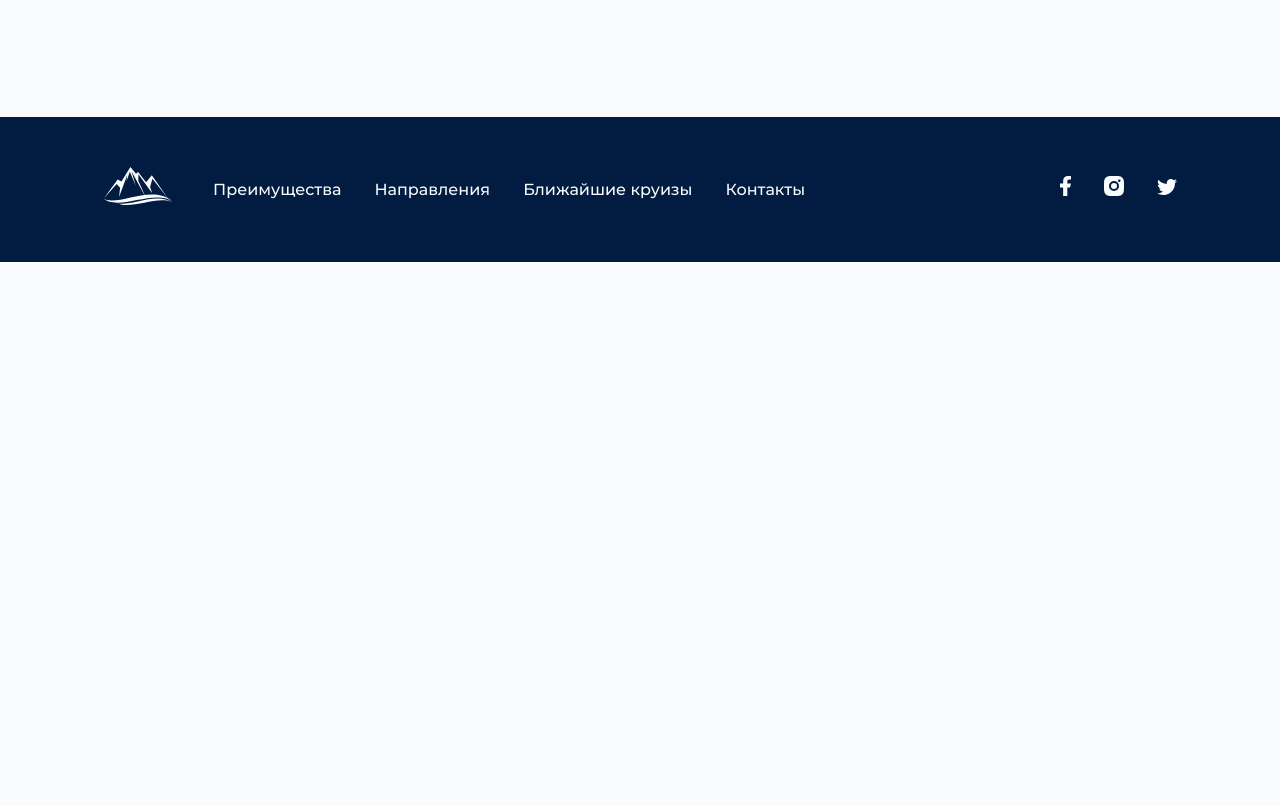
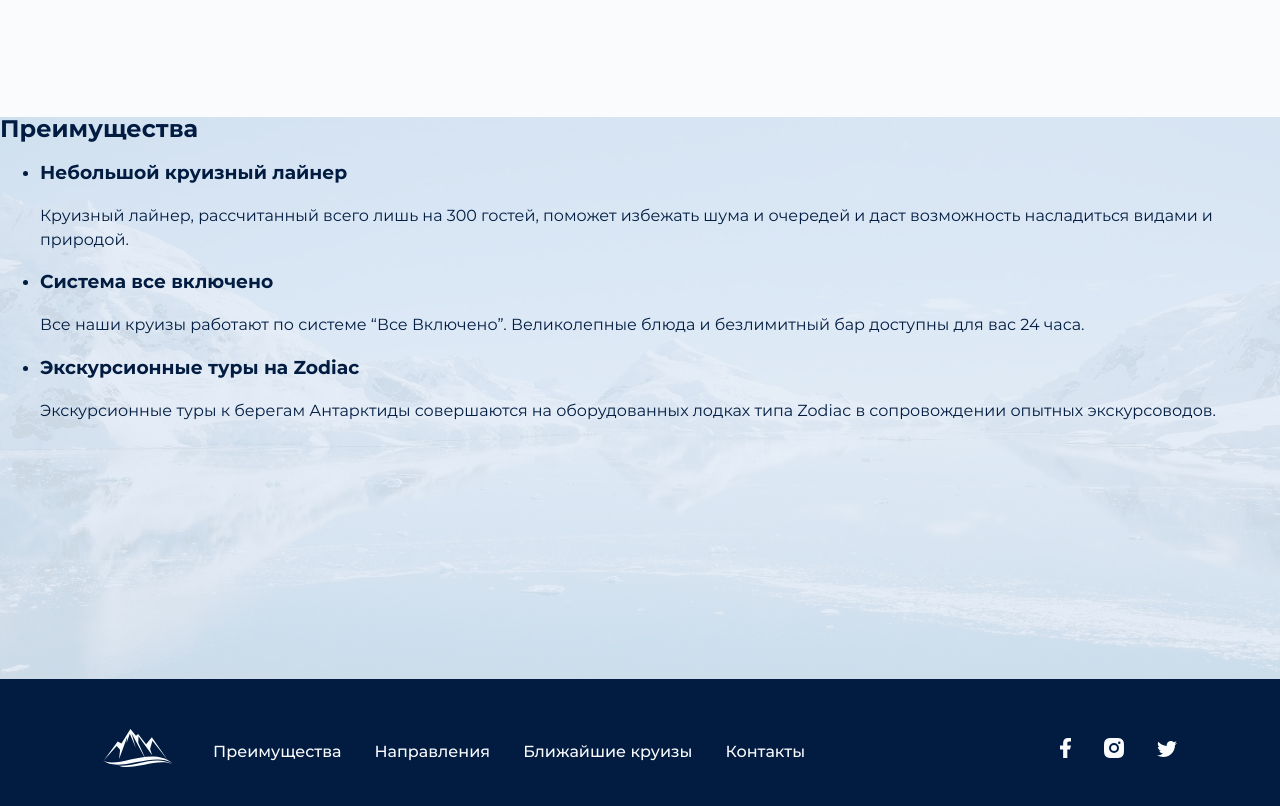
Before and after one commit to 01gap/cruises-to-antarctica, a website: page source/index.html in a window 1280 px wide. Shown: the part 1081-1887 px from the top of the page. Before the commit the page ends 1343 px from the top, so only its background shows below. Drawn offline with nearby package versions, Linux system fonts and the light colour scheme; files that its build step writes are made by us from their sources; files whose address does not match are found by name.

Commit message:
начало стилизации блока преимуществ

```diff
--- a/source/index.html
+++ b/source/index.html
@@ -57,6 +57,31 @@
             </picture>
           </div>
         </section>
+        <section class="advantages">
+          <div class="advantages__inner">
+            <h2 class="advantages__title">Преимущества</h2>
+            <ul class="advantages__list">
+              <li class="advantages__item advantages_item--liner">
+                <div class="advantages__item-inner advantages__item-inner--">
+                  <h3 class="advantages__item-title">Небольшой круизный лайнер</h3>
+                  <p class="advantages__item-text">Круизный лайнер, рассчитанный всего лишь на 300 гостей, поможет избежать шума и очередей и даст возможность насладиться видами и природой.</p>
+                </div>
+              </li>
+              <li class="advantages__item advantages_item--all-inclusive">
+                <div class="advantages__item-inner advantages__item-inner--">
+                  <h3 class="advantages__item-title">Система все включено</h3>
+                  <p class="advantages__item-text">Все наши круизы работают по системе “Все Включено”. Великолепные блюда и безлимитный бар доступны для вас 24 часа.</p>
+                </div>
+              </li>
+              <li class="advantages__item advantages_item--zodiac">
+                <div class="advantages__item-inner advantages__item-inner--">
+                  <h3 class="advantages__item-title">Экскурсионные туры на Zodiac</h3>
+                  <p class="advantages__item-text">Экскурсионные туры к берегам Антарктиды совершаются на оборудованных лодках типа Zodiac в сопровождении опытных экскурсоводов.</p>
+                </div>
+              </li>
+            </ul>
+          </div>
+        </section>
       </main>
       <footer class="page-footer">
         <div class="page-footer__logo-nav">
--- /dev/null
+++ b/source/sass/blocks/advantages.scss
@@ -0,0 +1,35 @@
+.advantages__inner {
+  min-height: 562px;
+  background-image: url("../img/bg-advantages-desktop.jpg");
+  background-size: cover;
+  background-color: #69656d;
+
+  @media (min-resolution: $retina-dpi), (min-resolution: $retina-dppx) {
+    background-image: url("../img/bg-advantages-desktop@2x.jpg");
+  }
+
+  @media (max-width: $tablet-max-width) {
+    min-height: 588px;
+  }
+
+  @media (max-width: $tablet-min-width) {
+    background-image: url("../img/bg-advantages-tablet.jpg");
+
+    @media (min-resolution: $retina-dpi), (min-resolution: $retina-dppx) {
+      background-image: url("../img/bg-advantages-tablet@2x.jpg");
+    }
+  }
+
+  @media (max-width: $mobile-max-width) {
+    min-height: 997px;
+  }
+
+  @media (max-width: $mobile-min-width) {
+    background-image: url("../img/bg-advantages-mobile.jpg");
+
+    @media (min-resolution: $retina-dpi), (min-resolution: $retina-dppx) {
+      background-image: url("../img/bg-advantages-mobile@2x.jpg");
+    }
+  }
+
+}
--- a/source/sass/blocks/main-nav.scss
+++ b/source/sass/blocks/main-nav.scss
@@ -44,13 +44,6 @@
   }
 }
 
-.main-nav__item--footer a {
-  @media (max-width: $tablet-max-width) {
-    font-size: 12px;
-    line-height: 15px;
-  }
-}
-
 @media (max-width: $mobile-menu-max-width) {
   .main-nav__toggle-icon {
     display: block;
@@ -66,6 +59,11 @@
 }
 
 .main-nav__item--footer a {
+  @media (max-width: $tablet-max-width) {
+    font-size: 12px;
+    line-height: 15px;
+  }
+
   @media (max-width: $mobile-max-width) {
     font-size: 12px;
     line-height: 15px;
--- a/source/sass/blocks/page-header.scss
+++ b/source/sass/blocks/page-header.scss
@@ -117,6 +117,7 @@
     .page-header__logo {
       padding-bottom: 50px;
     }
+
     .main-nav__toggle {
       display: none;
     }
--- a/source/sass/styles.scss
+++ b/source/sass/styles.scss
@@ -11,3 +11,4 @@
 @import "blocks/page-footer.scss";
 @import "blocks/social.scss";
 @import "blocks/intro.scss";
+@import "blocks/advantages.scss";
```
Also changed, not shown: build/css/styles.css, build/css/styles.min.css, build/index.html, 1 other file.
